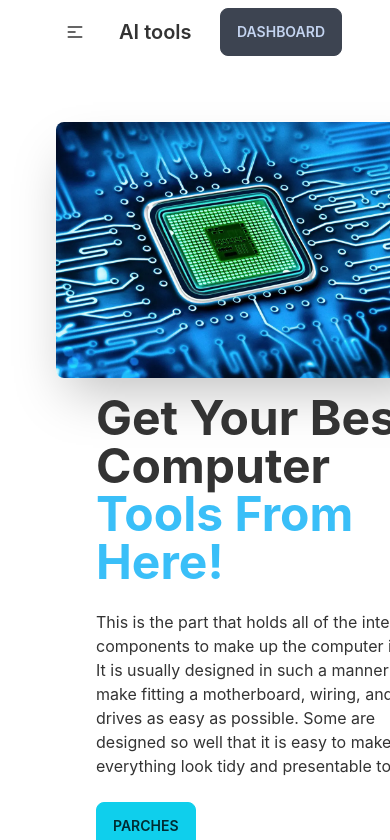
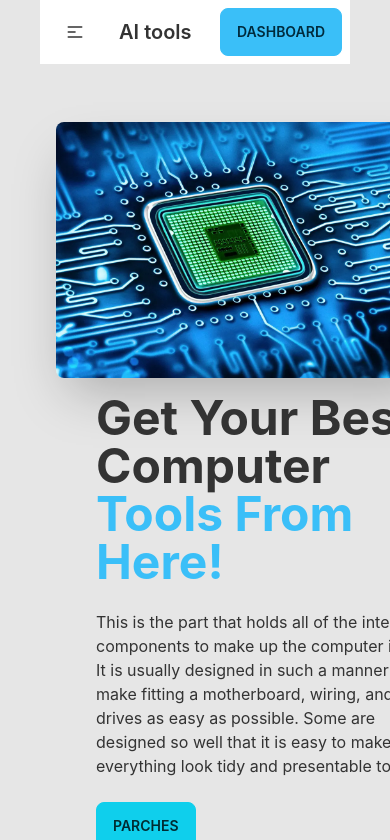
Before and after one commit to pritom48/ass-12-computer-tools, a React (Create React App) app: page / in a window 390 px wide. Shown: the top 840 px of the page. Built offline with nearby package versions, Linux system fonts and the light colour scheme; no server answers.

Commit message:
some style added

```diff
--- a/src/App.js
+++ b/src/App.js
@@ -16,7 +16,7 @@ import 'react-toastify/dist/ReactToastify.css';
 
 function App() {
   return (
-    <div className='px-10'>
+    <div className='px-10 bg-base-200'>
       <Navbar></Navbar>
       <Routes>
         <Route path='/' element={<Home></Home>}></Route>
--- a/src/Pages/Home/Reviwes.js
+++ b/src/Pages/Home/Reviwes.js
@@ -8,7 +8,7 @@ const Reviwes = () => {
         fetch('http://localhost:5000/review')
             .then(res => res.json())
             .then(data => setreviews(data))
-    })
+    }, [])
 
     return (
         <section className='mx-10 my-10'>
--- a/src/Pages/Home/ReviwesCard.js
+++ b/src/Pages/Home/ReviwesCard.js
@@ -2,12 +2,12 @@ import React from 'react';
 
 const ReviwesCard = ({ review }) => {
     return (
-        <div class="card w-80 bg-base-100 shadow-xl">
+        <div class="card w-80 bg-base-200 shadow-xl">
             <div class="card-body">
                 <h2 class="card-title text-3xl">{review.name}</h2>
-                <h2 class="text-xl">{review.location}</h2>
+                <h2 class="">{review.location}</h2>
                 <p>If a dog chews shoes whose shoes does he choose?</p>
-                <h3>Ratings: {review.ratings}Star</h3>
+                <h3 className='font-bold'>Ratings: {review.ratings}Star</h3>
             </div>
         </div>
     );
--- a/src/Shared/Navbar.js
+++ b/src/Shared/Navbar.js
@@ -41,7 +41,7 @@ const Navbar = () => {
                 </ul>
             </div>
             <div className='navbar-end'>
-                <label for="my-drawer-2" class="btn  drawer-button lg:hidden">Dashboard</label>
+                <label for="my-drawer-2" class="btn btn-info  drawer-button lg:hidden">Dashboard</label>
             </div>
         </div>
     );
```
